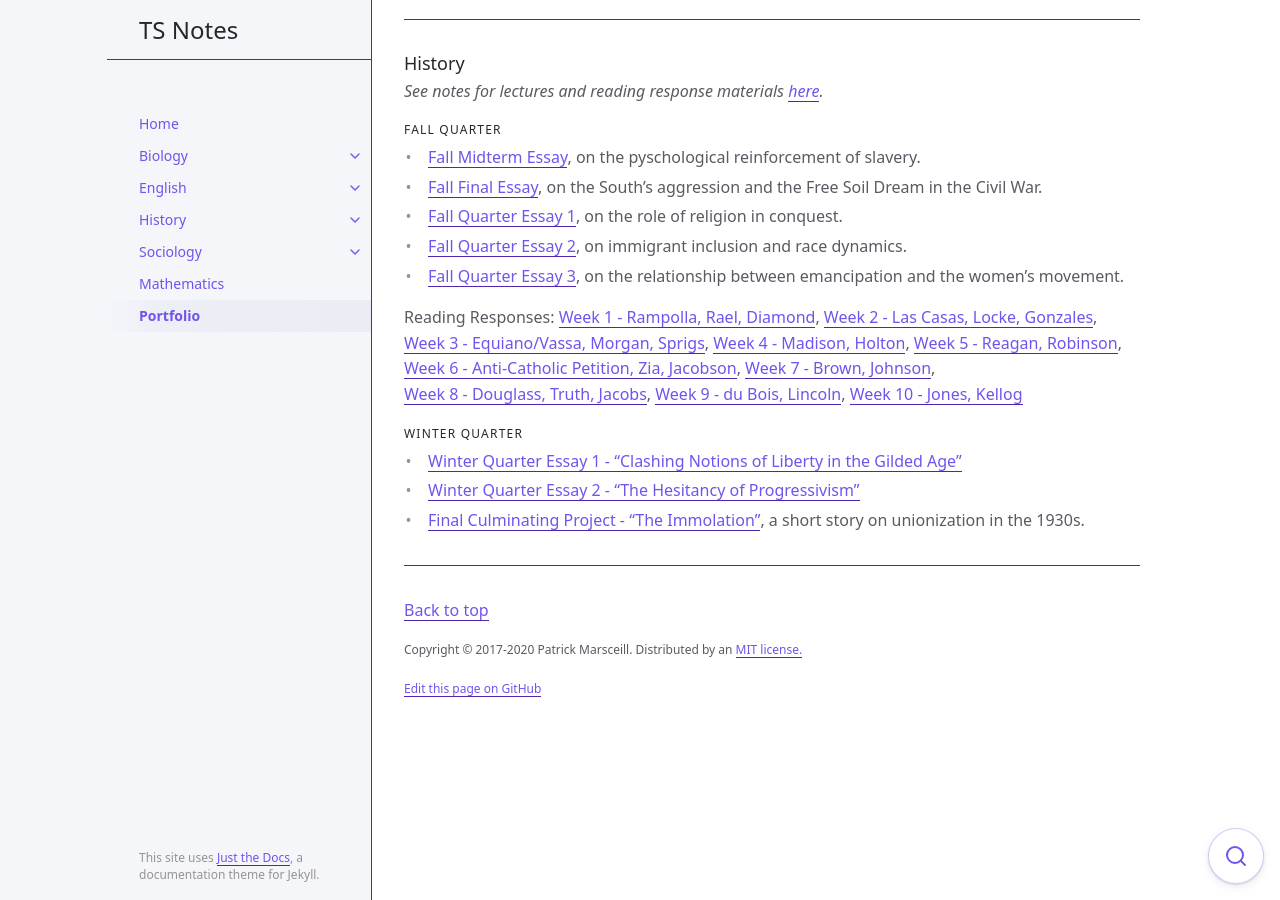
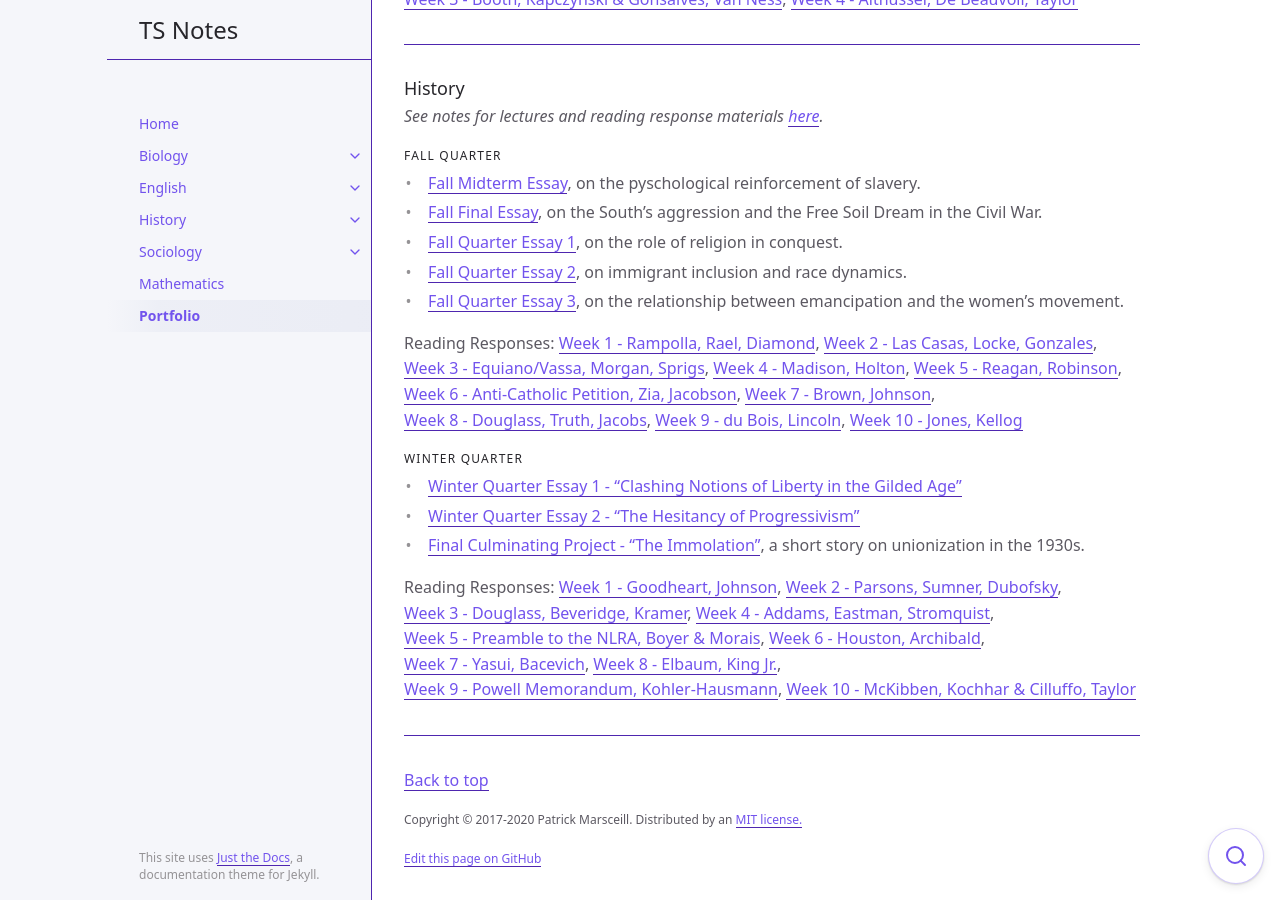
Before and after one commit to andre-ye/ts, a Jekyll site: the page built from docs/portfolio/portfolio.md, in a window 1280 px wide and 900 px high, scrolled down 2023 px. Built offline with Jekyll 4.4.1, drawn with Linux system fonts in a browser that asks for light colours; nearby versions of some CDN libraries; some of the changed text lies outside the part shown.

Commit message:
Update portfolio.md

```diff
--- a/docs/portfolio/portfolio.md
+++ b/docs/portfolio/portfolio.md
@@ -16,19 +16,19 @@ Collected work from Transition School
 
 ## Showcase
 
-["The Cigarette and the Tragic Pursuit of Death in *Pale Horse, Pale Rider*"](https://andre-ye.github.io/english/portfolio/Draft 3.pdf){:target="_blank"}
-> Written for English class, this essay explores the symbolism of the cigarette and tragic love amidst death in Katherine Anne Porter's novel, *Pale Horse, Pale Rider*.
+["The Cigarette and the Tragic Pursuit of Death in *Pale Horse, Pale Rider*"](https://andre-ye.github.io/ts/docs/portfolio/files/english/Draft 3.pdf){:target="_blank"}
+> Written for English class, this essay explores the symbolism of the cigarette and tragic love amidst death in Katherine Anne Porter's novel, *Pale Horse, Pale Rider*. I'm currently in the process of revising and submitting to *The Explicator*.
 
-["Analyzing Latent Space in Autoencoders of Varied Bottleneck Size""](https://andre-ye.github.io/precalc/portfolio/Project 4 Draft 3.pdf){:target="_blank"}
+["Analyzing Latent Space in Autoencoders of Varied Bottleneck Size"](https://andre-ye.github.io/ts/docs/portfolio/files/math/Project 4 Draft 3.pdf){:target="_blank"}
 > This mathematics class project explores and understands the clustering of neural network representations of handwritten digits, and uncovers some interesting findings suggesting another way to represent the Deep Double Descent curve.
 
-["Analying Sinusoidal Patterns in 2020 U.S. Presidential Election Tweets"](https://andre-ye.github.io/precalc/portfolio/Project_5_final.pdf){:target="_blank"}
+["Analying Sinusoidal Patterns in 2020 U.S. Presidential Election Tweets"](https://andre-ye.github.io/ts/docs/portfolio/files/math/Project_5_final.pdf){:target="_blank"}
 > This mathematics class project explores trends in the frequency and sentiment of tweets in the 2020 U.S. Presidential Election.
 
 ["The Immolation"](https://andre-ye.github.io/history/winter/portfolio/Final Draft for Cumulative Project.pdf){:target="_blank"}
 > A short story written for history class seeking to reunderstand in both allegorical and literal paintings the dynamics of labor unionization in the 1930s.
 
-[Journal Club: "Improved Protein Structure Prediction Using Potentials from Deep Learning"](https://andre-ye.github.io/biology/winter-quarter/portfolio/winter-bio-jc.pdf){:target="_blank"}
+[Journal Club: "Improved Protein Structure Prediction Using Potentials from Deep Learning"](https://andre-ye.github.io/ts/docs/portfolio/files/biology/winter-bio-jc.pdf){:target="_blank"}
 > Slides from a journal club presentation on a DeepMind paper for biology class.
 
 ---
@@ -63,7 +63,7 @@ Collected work from Transition School
 ---
 
 ### Sociology
-[Final Research Essay - "Collective Individualism in Black Conservatism"](https://andre-ye.github.io/ts/docs/portfolio/files/sociology/Draft 4 - Final.pdf){:target="_blank"}
+[Final Research Essay - "Collective Individualism in Black Conservatism"](https://andre-ye.github.io/ts/docs/portfolio/files/history/winter/Final Draft for Cumulative Project.pdf){:target="_blank"}
 
 Reading Responses: [Week 1 - Booth, Harding](https://andre-ye.github.io/ts/docs/portfolio/files/sociology/Week 1 Reading Response.pdf){:target="_blank"}, [Week 2 - Booth, Wallace](https://andre-ye.github.io/ts/docs/portfolio/files/sociology/Week 2 Reading Response.pdf){:target="_blank"}, [Week 3 - Booth, Kapczynski & Gonsalves, Van Ness](https://andre-ye.github.io/ts/docs/portfolio/files/sociology/Week 3 Reading Response.pdf){:target="_blank"}, [Week 4 - Althusser, De Beauvoir, Taylor](https://andre-ye.github.io/ts/docs/portfolio/files/sociology/Week 4 Reading Response.pdf){:target="_blank"}
 
@@ -85,3 +85,15 @@ Reading Responses: [Week 1 - Rampolla, Rael, Diamond](https://andre-ye.github.io
 - [Winter Quarter Essay 1 - "Clashing Notions of Liberty in the Gilded Age"](https://andre-ye.github.io/ts/docs/portfolio/files/history/winter/Essay 1 Draft.pdf){:target="_blank"}
 - [Winter Quarter Essay 2 - "The Hesitancy of Progressivism"](https://andre-ye.github.io/ts/docs/portfolio/files/history/winter/Essay 2 Draft 2.pdf){:target="_blank"}
 - [Final Culminating Project - "The Immolation"](https://andre-ye.github.io/history/ts/docs/portfolio/files/history/winter/Final Draft for Cumulative Project.pdf){:target="_blank"}, a short story on unionization in the 1930s.
+
+Reading Responses:
+[Week 1 - Goodheart, Johnson](https://andre-ye.github.io/ts/docs/portfolio/files/history/winter/Reading Response 1.pdf),
+[Week 2 - Parsons, Sumner, Dubofsky](https://andre-ye.github.io/ts/docs/portfolio/files/history/winter/Reading Response 2.pdf),
+[Week 3 - Douglass, Beveridge, Kramer](https://andre-ye.github.io/ts/docs/portfolio/files/history/winter/Reading Response 3.pdf),
+[Week 4 - Addams, Eastman, Stromquist](https://andre-ye.github.io/ts/docs/portfolio/files/history/winter/Reading Response 4.pdf),
+[Week 5 - Preamble to the NLRA, Boyer & Morais](https://andre-ye.github.io/ts/docs/portfolio/files/history/winter/Reading Response 5.pdf),
+[Week 6 - Houston, Archibald](https://andre-ye.github.io/ts/docs/portfolio/files/history/winter/Reading Response 6.pdf),
+[Week 7 - Yasui, Bacevich](https://andre-ye.github.io/ts/docs/portfolio/files/history/winter/Reading Response 7.pdf),
+[Week 8 - Elbaum, King Jr.](https://andre-ye.github.io/ts/docs/portfolio/files/history/winter/Reading Response 8.pdf),
+[Week 9 - Powell Memorandum, Kohler-Hausmann](https://andre-ye.github.io/ts/docs/portfolio/files/history/winter/Reading Response 9.pdf),
+[Week 10 - McKibben, Kochhar & Cilluffo, Taylor](https://andre-ye.github.io/ts/docs/portfolio/files/history/winter/Reading Response 10.pdf)
```
